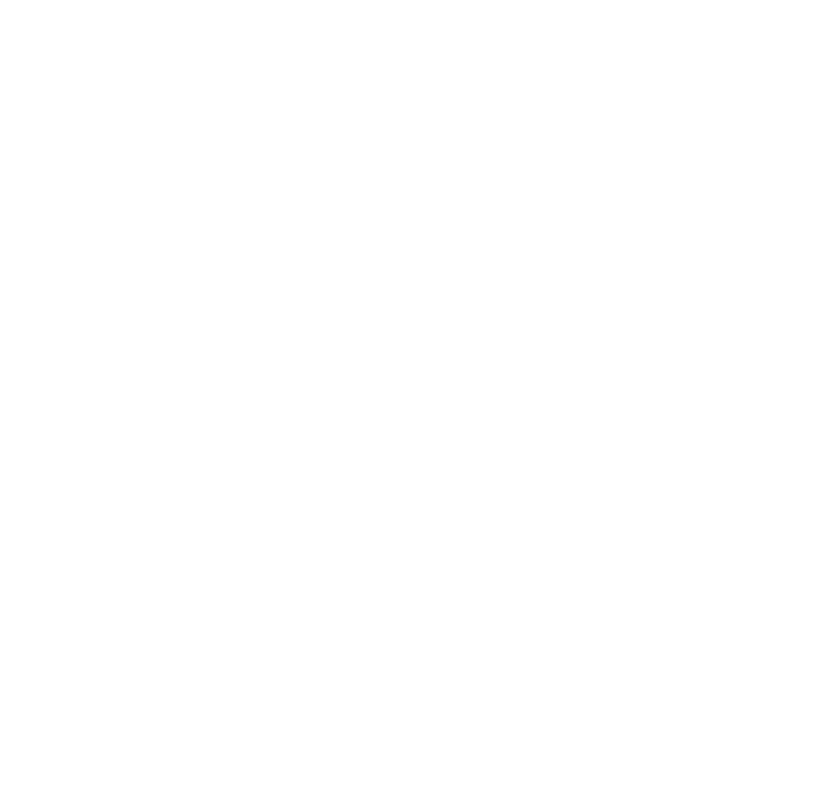
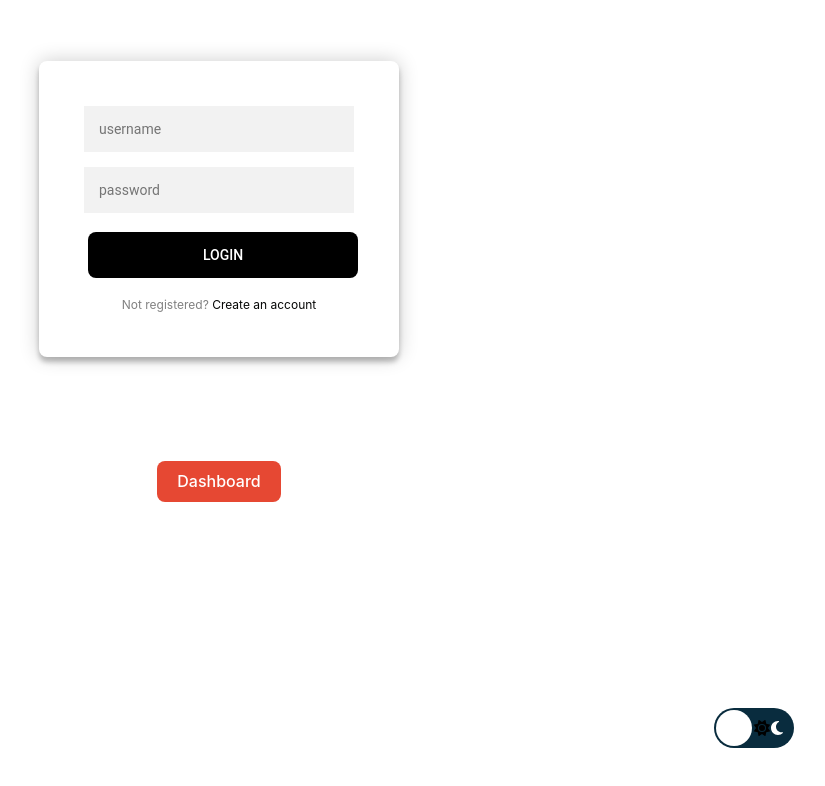
Before and after one commit to swagranger011/pharmacytexteditor, a React (Vite) app in the folder client/: page /login in a window 1280 px wide. Before the commit this address had no page. Shown: the top 786 px of the page, without its empty margins (421-1246 px from the left). Built offline with nearby package versions, Linux system fonts and the light colour scheme.

Commit message:
Added more drugs and added Login files

```diff
--- a/client/src/App.jsx
+++ b/client/src/App.jsx
@@ -6,6 +6,7 @@ import InteractionChecker from "./InteractionChecker";
 import DrugInformation from "./DrugInformation";
 import Scheduler from "./Scheduler";
 import Mode from "./Mode";
+import Login from "./Login";
 
 import './App.css';
 
@@ -19,6 +20,7 @@ function App(){
           <Route path="/drug-information" element={<DrugInformation />} />
           <Route path="/scheduler" element={<Scheduler />} />
           <Route path="/mode" element={<Mode />} />
+          <Route path="/login" element={<Login />} />
         </Routes>
       </Router>
   );
--- a/client/src/DrugInformation.jsx
+++ b/client/src/DrugInformation.jsx
@@ -1,9 +1,26 @@
-import React from 'react';
+import React, { useState } from 'react';
 import { Link } from 'react-router-dom';
 import Mode from './Mode';
 import './Mode.css';
 
 const DrugInformation = () => {
+    const [input, setInput] = useState('');
+    const [info, setInfo] = useState(null);
+    const [error, setError] = useState(null);
+
+    const getDrugInfo = async () => {
+        setError(null);
+        setInfo(null);
+        try {
+            const response = await fetch(`http://localhost:8081/api/drug-info?name=${encodeURIComponent(input)}`);
+            const data = await response.json();
+            if (data.error) throw new Error(data.error);
+            setInfo(data);
+        } catch (err) {
+            setError(err.message);
+        }
+    };
+
     return (
         <div>
             <header className="dashboard-header">
@@ -22,11 +39,23 @@ const DrugInformation = () => {
             <main className="dashboard-main">
                 <h2>Drug Information</h2>
                 <p>Enter the name of the drug you want information about:</p>
-                <input rows="10" cols="75" id="drug-input" placeholder="Type drug name here!"></input>
-                <button id="info-button" onClick={() => alert('Drug information functionality not implemented yet.')}>Get Drug Information</button>
+                <input
+                    id="drug-input"
+                    placeholder="Type drug name here!"
+                    value={input}
+                    onChange={e => setInput(e.target.value)}
+                />
+                <button id="info-button" onClick={getDrugInfo}>Get Drug Information</button>
+                {error && <p className="error">{error}</p>}
+                {info && (
+                    <div className="result">
+                        <h3>{info.Name}</h3>
+                        <p><strong>Generic Name:</strong> {info.GenericName}</p>
+                        <p><strong>Drug Class:</strong> {info.DrugClass}</p>
+                    </div>
+                )}
             </main>
         </div>
     );
-}
+};
 export default DrugInformation;
-// This component is a placeholder for the drug information functionality.
--- /dev/null
+++ b/client/src/Login.css
@@ -0,0 +1,162 @@
+/*Login.css */
+
+.login-button {
+  margin: 4px;
+  position: fixed;
+  /* Keeps the button fixed in place when scrolling */
+  top: 20px;
+  /* Distance from the top */
+  right: 109px;
+  /* Distance from the right */
+  padding: 10px 20px;
+  font-size: 16px;
+  border-radius: 5px;
+  cursor: pointer;
+  transition: all 0.3s ease-in-out;
+  border: none;
+  border-radius: 30px;
+}
+
+.login-button:hover {
+  background-color: #646cff;
+  box-shadow: 1px 1px 50px #616161;
+}
+
+.login-page {
+  width: 360px;
+  padding: 8% 0 0;
+  margin: auto;
+}
+
+.form {
+  position: relative;
+  z-index: 1;
+  background: #FFFFFF;
+  max-width: 360px;
+  margin: 0 auto 100px;
+  padding: 45px;
+  text-align: center;
+  box-shadow: 0 0 20px 0 rgba(0, 0, 0, 0.2), 0 5px 5px 0 rgba(0, 0, 0, 0.24);
+}
+
+.form input {
+  font-family: "Roboto", sans-serif;
+  outline: 0;
+  background: #f2f2f2;
+  width: 100%;
+  border: 0;
+  margin: 0 0 15px;
+  padding: 15px;
+  box-sizing: border-box;
+  font-size: 14px;
+}
+
+.form button {
+  font-family: "Roboto", sans-serif;
+  text-transform: uppercase;
+  outline: 0;
+  width: 100%;
+  border: 0;
+  padding: 15px;
+  color: #FFFFFF;
+  font-size: 14px;
+  -webkit-transition: all 0.3 ease;
+  transition: all 0.3 ease;
+  cursor: pointer;
+}
+
+.form button:hover,
+.form button:active,
+.form button:focus {
+  background: #0a0a0a;
+}
+
+form .message {
+  margin: 15px 0 0;
+  color: #818181;
+  font-size: 12px;
+}
+
+.form .message a {
+  color: #060706;
+  text-decoration: none;
+}
+
+.form .register-form {
+  display: none;
+}
+
+.container {
+  position: relative;
+  z-index: 1;
+  max-width: 300px;
+  margin: 0 auto;
+}
+
+.container:before,
+.container:after {
+  content: "";
+  display: block;
+  clear: both;
+}
+
+.container .info {
+  margin: 50px auto;
+  text-align: center;
+}
+
+.container .info h1 {
+  margin: 0 0 15px;
+  padding: 0;
+  font-size: 36px;
+  font-weight: 300;
+  color: #1a1a1a;
+}
+
+.container .info span {
+  color: #4d4d4d;
+  font-size: 12px;
+}
+
+.container .info span a {
+  color: #000000;
+  text-decoration: none;
+}
+
+.container .info span .fa {
+  color: #EF3B3A;
+}
+
+[data-theme="dark"] .login-button {
+  background-color: #eff2f5;
+  color: rgb(7, 1, 1);
+}
+
+[data-theme="dark"] .login-button:hover {
+  background-color: #757acc;
+  box-shadow: 1px 1px 50px #616161;
+}
+
+[data-theme="dark"] input {
+  color: #000000;
+}
+
+[data-theme="dark"] .message
+{
+  color: #030303;
+}
+
+[data-theme="light"] .login-button {
+  background-color: #030c14;
+  color: rgb(228, 222, 222);
+}
+
+[data-theme="light"] .login-button:hover {
+  background-color: #646cff;
+  box-shadow: 1px 1px 50px #616161;
+}
+
+[data-theme="light"] .log-on {
+  background-color: #000000;
+  color:rgb(255, 255, 255);
+}
--- /dev/null
+++ b/client/src/Login.jsx
@@ -0,0 +1,44 @@
+// Login.jsx
+import React from 'react';
+//import axios from 'axios';
+import { useNavigate } from 'react-router-dom'; // Importing useNavigate for navigation
+import Mode from './Mode';
+import "./Login.css";
+
+
+const Login = () => {
+    const navigate = useNavigate(); // Initializing the navigate function for navigation
+
+    // Function to handle navigation back to the dashboard
+    const goBackToDashboard = () => {
+        navigate('/'); // Redirects to the dashboard route ('/')
+    };
+
+    return (
+        <div class="login-page">
+            <div class="form">
+                <form class="register-form">
+                    <input type="text" placeholder="name" />
+                    <input type="password" placeholder="password" />
+                    <input type="text" placeholder="email address" />
+                    <button>create</button>
+                    <p class="message">Already registered? <a href="#">Sign In</a></p>
+                </form>
+                <form class="login-form">
+                    <input type="text" placeholder="username" />
+                    <input type="password" placeholder="password" />
+                    <button className="log-on">
+                        <span className='btn-txt'>Login</span>
+                    </button>
+                    <p class="message">Not registered? <a href="#">Create an account</a></p>
+                </form>
+            </div>
+            <button onClick={goBackToDashboard} className='button type1'> {/* Button to go back to dashboard */}
+                <span className="btn-txt">Dashboard</span> {/* Button label */}
+            </button>
+            <Mode></Mode>
+        </div>
+    );
+};
+
+export default Login;
```
Also changed, not shown: 2 other files (tests, documents, lock files or other folders).
